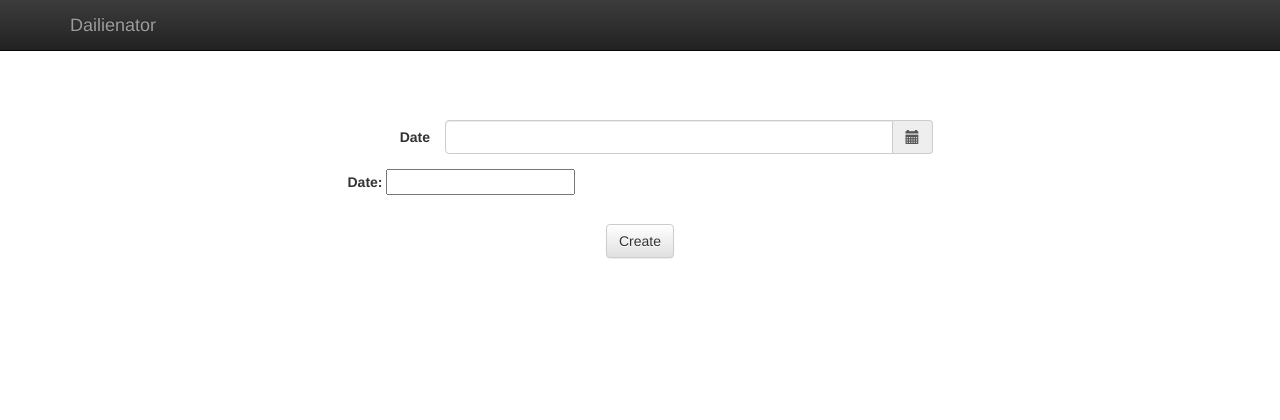
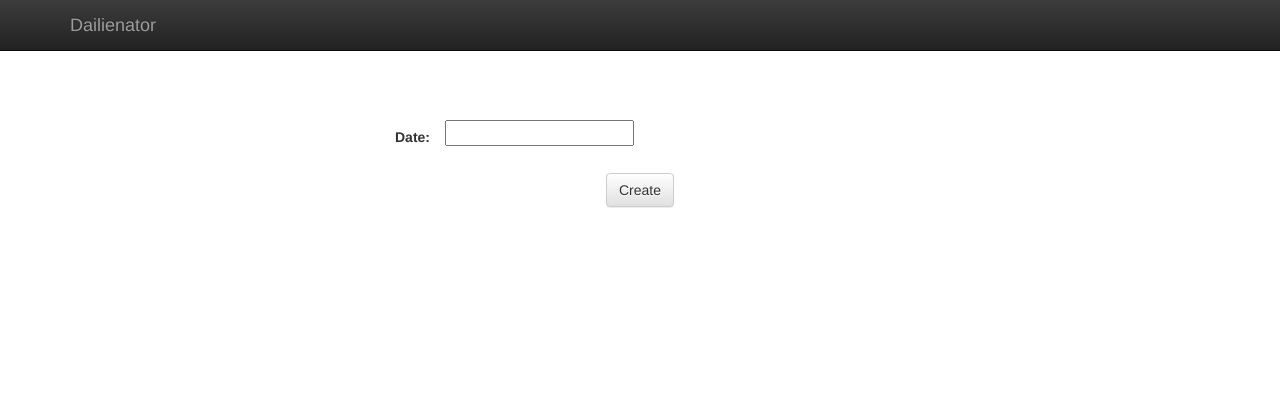
Before and after one commit to camuthig/dailienator, a Django app: page /daily/create in a window 1280 px wide. Shown: the top 420 px of the page. Run offline with Django 3.2, Linux system fonts and the light colour scheme; parts of the project's set-up code (start-up, migrations or seed data) failed here and were passed over; some libraries are stand-ins or nearby versions.

Commit message:
Correct use of {{ field }} variables in daily creation template.

```diff
--- a/dailienator/daily/templates/daily_create_form.html
+++ b/dailienator/daily/templates/daily_create_form.html
@@ -21,20 +21,15 @@
 			</ul>
 			{% endif %}
 			<form class="form-horizontal" action="/daily/create" method="post">{% csrf_token %}
-				<div class="form-group">
-                    <label for="id_date" class="col-sm-2 control-label">Date</label>
-                    <div class="input-group date col-sm-10" id="id_date_picker">
-			            <input class="form-control" id="id_date" name="date" type="text"/>
-			            <span class="input-group-addon">
-			                <span class="glyphicon glyphicon-calendar"></span>
-			            </span>
-			        </div>
-                </div>
 	            {% for field in form.visible_fields %}
 	            <div id="div_{{ field.html_name }}"
 	                 class="form-group{% if field.errors %} has-error{% endif %}">
+	                <label for="id_{{ field.html_name }}" class="col-sm-2 control-label">
 	                	{{ field.label_tag }}
+	                </label>
+	                <div class="input-group date col-sm-10">
 	                {{ field }}
+	                </div>
 	                <div class="text-muted pull-right">
 	                    <small>{{ field.help_text }}</small>
 	                </div>
```
Lines whose indentation alone changed are shown as unchanged.
